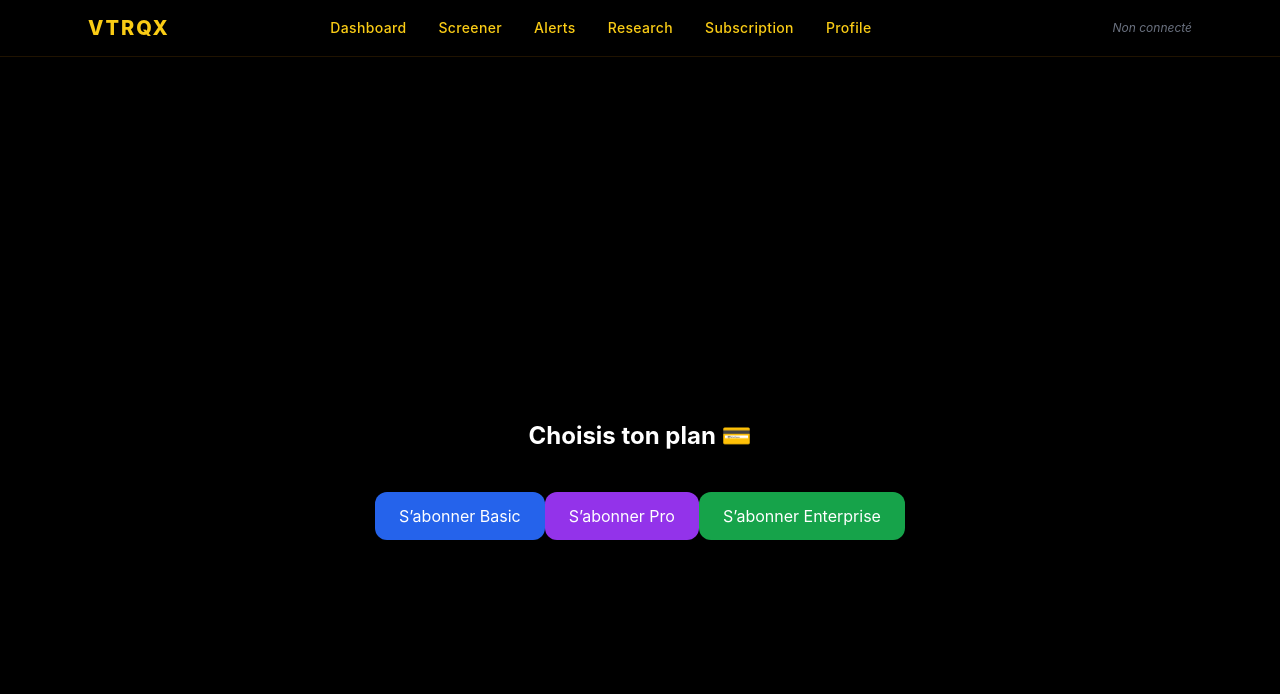
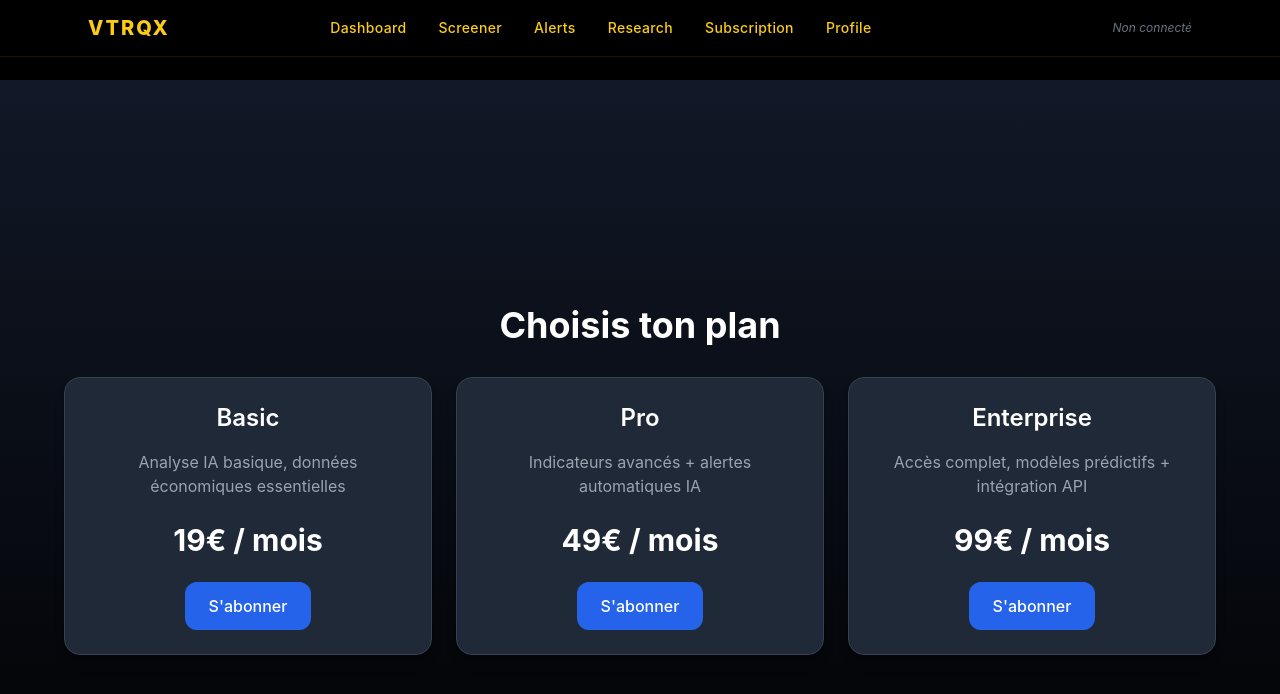
Before and after one commit to edmju/vtrqxtrading-next, a Next.js app: page /subscribe in a window 1280 px wide. Shown: the top 694 px of the page. Built offline with nearby package versions, Linux system fonts and the light colour scheme; no server answers.

Commit message:
update pour error gpt

```diff
--- a/src/app/subscribe/page.tsx
+++ b/src/app/subscribe/page.tsx
@@ -1,66 +1,95 @@
 "use client";
+
 import { useState } from "react";
 
+const plans = [
+  {
+    name: "Basic",
+    priceId: process.env.NEXT_PUBLIC_STRIPE_PRICE_BASIC!,
+    description: "Analyse IA basique, données économiques essentielles",
+    price: "19€ / mois",
+  },
+  {
+    name: "Pro",
+    priceId: process.env.NEXT_PUBLIC_STRIPE_PRICE_PRO!,
+    description: "Indicateurs avancés + alertes automatiques IA",
+    price: "49€ / mois",
+  },
+  {
+    name: "Enterprise",
+    priceId: process.env.NEXT_PUBLIC_STRIPE_PRICE_ENTERPRISE!,
+    description: "Accès complet, modèles prédictifs + intégration API",
+    price: "99€ / mois",
+  },
+];
+
 export default function SubscribePage() {
-  const [loading, setLoading] = useState(false);
+  const [loading, setLoading] = useState<string | null>(null);
+  const [error, setError] = useState<string | null>(null);
 
-  async function subscribe(plan: string, priceId: string) {
-    setLoading(true);
+  const handleSubscribe = async (priceId: string) => {
     try {
+      setLoading(priceId);
+      setError(null);
+
+      // ✅ POST vers l’API Stripe Checkout
       const res = await fetch("/api/stripe/checkout", {
         method: "POST",
         headers: { "Content-Type": "application/json" },
-        body: JSON.stringify({ plan, priceId }),
+        body: JSON.stringify({ priceId }),
       });
 
-      if (res.status === 401) {
-        // Pas connecté → redirige vers signup
-        window.location.href = "/signup";
-        return;
+      if (!res.ok) {
+        throw new Error(`Erreur serveur: ${res.status}`);
       }
 
       const data = await res.json();
-      if (data?.url) {
-        window.location.href = data.url;
+
+      if (data.url) {
+        window.location.href = data.url; // ✅ Redirection vers Stripe Checkout
       } else {
-        alert(data?.error || "Erreur inconnue ❌");
+        throw new Error("URL Stripe non reçue");
       }
-    } catch (e) {
-      alert("Erreur lors de la souscription ❌");
+    } catch (err: any) {
+      console.error("Erreur lors de la souscription:", err);
+      setError("Impossible d'ouvrir Stripe Checkout. Réessaie plus tard.");
     } finally {
-      setLoading(false);
+      setLoading(null);
     }
-  }
+  };
 
   return (
-    <main className="flex flex-col items-center justify-center min-h-screen space-y-4">
-      <h1 className="text-2xl font-bold mb-4">Choisis ton plan 💳</h1>
+    <main className="min-h-screen bg-gradient-to-b from-gray-900 to-black text-white flex flex-col items-center justify-center p-6">
+      <h1 className="text-4xl font-bold mb-8 text-center">Choisis ton plan</h1>
+      <div className="grid grid-cols-1 md:grid-cols-3 gap-6 w-full max-w-6xl">
+        {plans.map((plan) => (
+          <div
+            key={plan.name}
+            className="bg-gray-800 rounded-2xl p-6 flex flex-col items-center border border-gray-700 shadow-lg hover:shadow-xl hover:scale-105 transition"
+          >
+            <h2 className="text-2xl font-semibold mb-4">{plan.name}</h2>
+            <p className="text-gray-400 text-center mb-6">{plan.description}</p>
+            <p className="text-3xl font-bold mb-6">{plan.price}</p>
+            <button
+              onClick={() => handleSubscribe(plan.priceId)}
+              disabled={loading === plan.priceId}
+              className={`px-6 py-3 rounded-xl font-medium transition ${
+                loading === plan.priceId
+                  ? "bg-gray-600 cursor-not-allowed"
+                  : "bg-blue-600 hover:bg-blue-500"
+              }`}
+            >
+              {loading === plan.priceId ? "Redirection..." : "S'abonner"}
+            </button>
+          </div>
+        ))}
+      </div>
 
-      <div className="space-y-2">
-        <button
-          onClick={() => subscribe("basic", process.env.NEXT_PUBLIC_STRIPE_PRICE_BASIC!)}
-          disabled={loading}
-          className="bg-blue-600 hover:bg-blue-500 text-white px-6 py-3 rounded-xl"
-        >
-          {loading ? "Chargement..." : "S’abonner Basic"}
-        </button>
-
-        <button
-          onClick={() => subscribe("pro", process.env.NEXT_PUBLIC_STRIPE_PRICE_PRO!)}
-          disabled={loading}
-          className="bg-purple-600 hover:bg-purple-500 text-white px-6 py-3 rounded-xl"
-        >
-          {loading ? "Chargement..." : "S’abonner Pro"}
-        </button>
-
-        <button
-          onClick={() => subscribe("enterprise", process.env.NEXT_PUBLIC_STRIPE_PRICE_ENTERPRISE!)}
-          disabled={loading}
-          className="bg-green-600 hover:bg-green-500 text-white px-6 py-3 rounded-xl"
-        >
-          {loading ? "Chargement..." : "S’abonner Enterprise"}
-        </button>
-      </div>
+      {error && (
+        <p className="mt-6 text-red-500 text-center bg-gray-900 p-3 rounded-xl border border-red-700">
+          {error}
+        </p>
+      )}
     </main>
   );
 }
```
